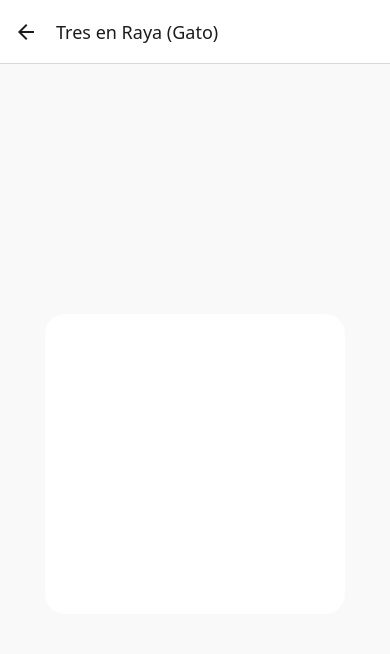
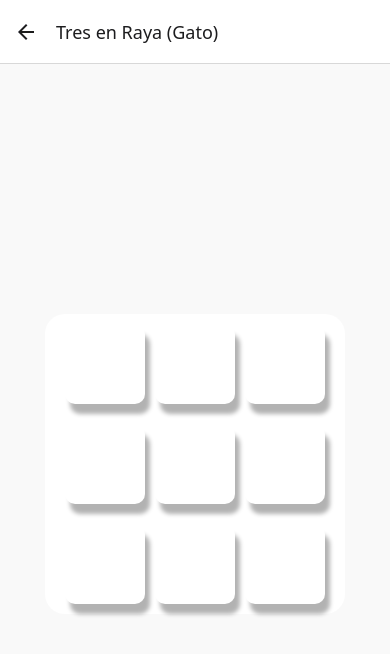
Before and after one commit to CarlosPaz64/little-games, a React Native app: screen /TicTacToe in a window 390 px wide. Shown: the top 654 px of the page. Built offline with nearby package versions, Linux system fonts and the light colour scheme.

Commit message:
Aspectos de diseño e IA

```diff
--- a/src/games/tictactoe/components/BoxInput.tsx
+++ b/src/games/tictactoe/components/BoxInput.tsx
@@ -27,8 +27,13 @@ const styles = StyleSheet.create({
         marginVertical: 10, // Separación entre cards
         backgroundColor: '#ffffff', // Fondo blanco para contraste
         borderRadius: 10, // Bordes redondeados para estética
-        elevation: 3, // Sombra en Android para darle profundidad
+        elevation: 3, // Sombra en Android
+        shadowColor: '#000', // Color de la sombra (iOS)
+        shadowOffset: { width: 5, height: 10 }, // Desplazamiento de la sombra (iOS)
+        shadowOpacity: 0.3, // Opacidad de la sombra (iOS)
+        shadowRadius: 4, // Difuminado de la sombra (iOS)
     },
 });
 
+
 export default BoxInput;
--- a/src/games/tictactoe/components/TicTacToe.tsx
+++ b/src/games/tictactoe/components/TicTacToe.tsx
@@ -1,10 +1,10 @@
 import React, { useState, useRef, useEffect } from 'react';
 import { View, StyleSheet, Text } from 'react-native';
+import TicTacToeAI from '../handlers/PlayerIA';
 import RenderBoard from './RenderBoard';
-import TicTacToeGame from '../handlers/GameController';
 
 const TicTacToe = () => {
-  const ticTacToeGame = useRef(new TicTacToeGame()).current;
+  const ticTacToeGame = useRef(new TicTacToeAI()).current; // Usar la clase con lógica de IA
   const [boardData, setBoardData] = useState<number[][]>(ticTacToeGame.getBoardData());
   const [currentPlayer, setCurrentPlayer] = useState<1 | 2>(1); // Jugador 1 comienza
   const [gameOver, setGameOver] = useState(false);
@@ -14,21 +14,44 @@ const TicTacToe = () => {
   useEffect(() => {
     // Verificar si hay un ganador después de cada movimiento
     const winnerResult = ticTacToeGame.checkWinner();
+    const boardIsFull = ticTacToeGame.isBoardFull();
+
+    if (boardIsFull && !winnerResult) {
+      setWinner(null); // Empate
+      setGameOver(true);
+      return;
+    }
+
     if (winnerResult) {
       setWinner(winnerResult.winner);
       setWinnerType(winnerResult.type);
       setGameOver(true); // El juego ha terminado
+      return;
+    }
+
+    // Si no hay ganador y es el turno de la máquina
+    if (currentPlayer === 2 && !gameOver) {
+      handleAIMove();
     }
   }, [boardData]); // Se ejecuta cada vez que se actualiza boardData
 
   const handlePress = (row: number, col: number) => {
-    if (gameOver) return; // No permitir más jugadas si el juego ha terminado
+    if (gameOver || currentPlayer !== 1) return; // No permitir jugadas si el juego ha terminado o no es el turno del jugador
 
     // Realizar el movimiento
     const validMove = ticTacToeGame.makeMove(row, col, currentPlayer);
     if (validMove) {
       setBoardData([...ticTacToeGame.getBoardData()]); // Actualizar el estado del tablero
-      setCurrentPlayer(currentPlayer === 1 ? 2 : 1); // Cambiar de jugador
+      setCurrentPlayer(2); // Cambiar al jugador 2 (IA)
+    }
+  };
+
+  const handleAIMove = () => {
+    // Hacer el movimiento de la máquina
+    const aiMove = ticTacToeGame.makeAIMove(2); // El jugador 2 es la IA
+    if (aiMove) {
+      setBoardData([...ticTacToeGame.getBoardData()]); // Actualizar el estado del tablero
+      setCurrentPlayer(1); // Cambiar al jugador 1 (Humano)
     }
   };
 
@@ -50,6 +73,13 @@ const TicTacToe = () => {
           boardData={boardData}
         />
       </View>
+
+      {gameOver && winner === null && (
+          <Text style={styles.remakeText} onPress={handleRemakeGame}>
+          Jugar de nuevo
+        </Text>
+      )}
+
       {gameOver && winner !== null && (
         <View style={styles.result}>
           <Text style={styles.winnerText}>
--- a/src/games/tictactoe/handlers/GameController.ts
+++ b/src/games/tictactoe/handlers/GameController.ts
@@ -39,7 +39,7 @@ class TicTacToeGame {
      * and returns false if the move is invalid.
      * @returns {boolean} `true` is move valid, `false` is invalid
     */
-    private isMoveValid(row: number, col: number): boolean {
+    isMoveValid(row: number, col: number): boolean {
         return this.boardData[row][col] === 0;
     }
 
@@ -111,6 +111,17 @@ class TicTacToeGame {
     getBoardData(): number[][] {
         return this.boardData;
     }
+
+    /**
+     * Function to check if the board is full.
+     *
+     * This method checks if all cells in the board are occupied (no empty spaces left).
+     * @returns {boolean} `true` if the board is full, `false` otherwise.
+    */
+    isBoardFull(): boolean {
+        return this.boardData.every(row => row.every(cell => cell !== 0));
+    }
+
 }
 
 export default TicTacToeGame;
--- /dev/null
+++ b/src/games/tictactoe/handlers/PlayerIA.ts
@@ -0,0 +1,109 @@
+import TicTacToeGame from "./GameController";
+
+class TicTacToeAI extends TicTacToeGame {
+    constructor() {
+        super();
+    }
+
+    /**
+     * Function for the AI to make a move.
+     * Uses a simple strategy or Minimax algorithm to decide the best move.
+     * @param player Number representing the AI player (e.g., 2 for AI)
+     * @returns {boolean} `true` if the move was successful, `false` otherwise.
+     */
+    makeAIMove(player: number): boolean {
+        const move = this.getBestMove(player);
+        if (move) {
+            return this.makeMove(move.row, move.col, player);
+        }
+        return false;
+    }
+
+    /**
+     * Function to calculate the best move for the AI.
+     * Uses the Minimax algorithm.
+     * @param player Number representing the AI player
+     * @returns {{row: number, col: number} | null} Best move or null if no move is possible.
+     */
+    private getBestMove(player: number): { row: number; col: number } | null {
+        let bestScore = -Infinity;
+        let bestMove: { row: number; col: number } | null = null;
+
+        for (let row = 0; row < 3; row++) {
+            for (let col = 0; col < 3; col++) {
+                if (this.isMoveValid(row, col)) {
+                    // Make the move temporarily
+                    this.boardData[row][col] = player;
+
+                    // Evaluate the move using Minimax
+                    const score = this.minimax(0, false, player);
+
+                    // Undo the move
+                    this.boardData[row][col] = 0;
+
+                    // Update the best score and move
+                    if (score > bestScore) {
+                        bestScore = score;
+                        bestMove = { row, col };
+                    }
+                }
+            }
+        }
+
+        return bestMove;
+    }
+
+    /**
+     * Minimax algorithm to evaluate the board state.
+     * @param depth Current depth in the tree
+     * @param isMaximizing Boolean indicating if the current turn is maximizing
+     * @param player Number representing the AI player
+     * @returns {number} Score of the board state
+     */
+    private minimax(depth: number, isMaximizing: boolean, player: number): number {
+        const winner = this.checkWinner();
+        if (winner) {
+            // Return a large positive or negative value based on who wins
+            return winner.winner === player ? 10 - depth : depth - 10;
+        }
+
+        if (this.isBoardFull()) {
+            return 0; // Tie
+        }
+
+        const opponent = player === 1 ? 2 : 1;
+        let bestScore = isMaximizing ? -Infinity : Infinity;
+
+        for (let row = 0; row < 3; row++) {
+            for (let col = 0; col < 3; col++) {
+                if (this.isMoveValid(row, col)) {
+                    // Make the move temporarily
+                    this.boardData[row][col] = isMaximizing ? player : opponent;
+
+                    // Recursively evaluate the board
+                    const score = this.minimax(depth + 1, !isMaximizing, player);
+
+                    // Undo the move
+                    this.boardData[row][col] = 0;
+
+                    // Update the best score
+                    bestScore = isMaximizing
+                        ? Math.max(score, bestScore)
+                        : Math.min(score, bestScore);
+                }
+            }
+        }
+
+        return bestScore;
+    }
+
+    /**
+     * Function to check if the board is full.
+     * @returns {boolean} `true` if the board is full, `false` otherwise.
+     */
+    isBoardFull(): boolean {
+        return this.boardData.every(row => row.every(cell => cell !== 0));
+    }
+}
+
+export default TicTacToeAI;
```
